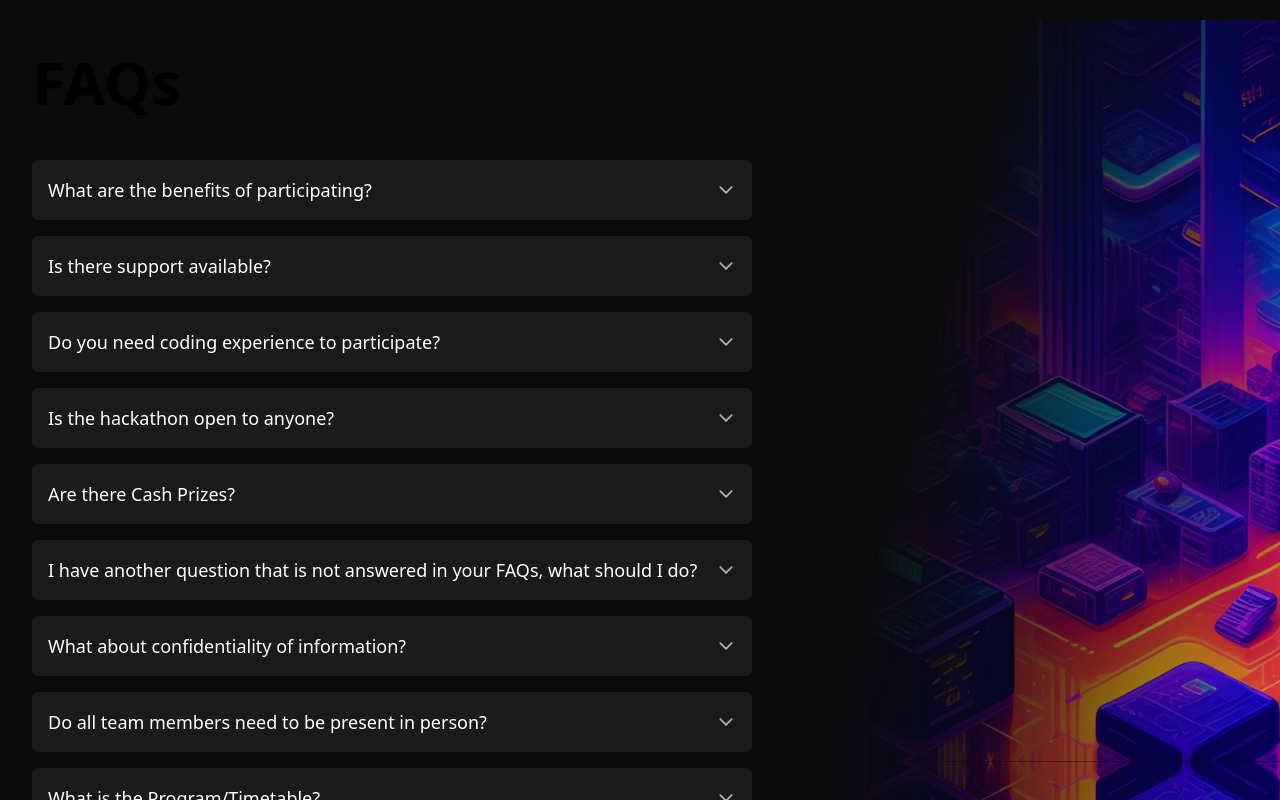
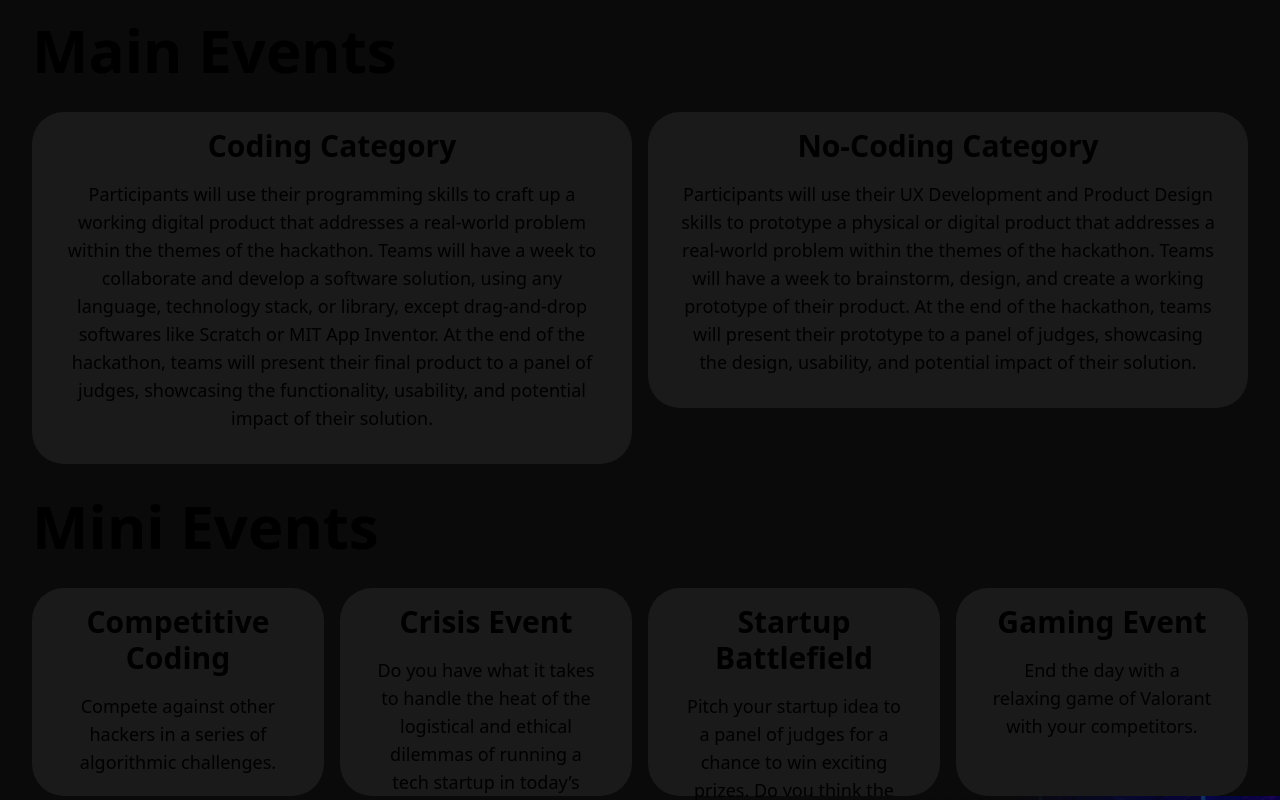
Before and after one commit to 0xPranavDoshi/TISBHacks, a Next.js app: page / in a window 1280 px wide. Shown: the part 780-1580 px from the top of the page. Built offline with nearby package versions, Linux system fonts and the light colour scheme.

Commit message:
added event details

```diff
--- a/pages/index.tsx
+++ b/pages/index.tsx
@@ -229,6 +229,50 @@ export default function Home() {
           </div>
         </div>
 
+        <div className='flex w-screen h-auto bg-primary'>
+          <div className='flex flex-col items-center justify-center w-full h-auto px-6 sm:px-8'>
+            <h1 className='w-full mb-8 text-6xl font-semibold text-left'>
+              Main Events
+            </h1>
+            <div className='flex flex-col items-start justify-center w-full h-auto gap-4 sm:flex-row'>
+              <MainEvent
+                title='Coding Category'
+                description='Participants will use their programming skills to craft up a working digital product that addresses a real-world problem within the themes of the hackathon. Teams will have a week to collaborate and develop a software solution, using any language, technology stack, or library, except drag-and-drop softwares like Scratch or MIT App Inventor. At the end of the hackathon, teams will present their final product to a panel of judges, showcasing the functionality, usability, and potential impact of their solution.'
+              />
+              <MainEvent
+                title='No-Coding Category'
+                description='Participants will use their UX Development and Product Design skills to prototype a physical or digital product that addresses a real-world problem within the themes of the hackathon. Teams will have a week to brainstorm, design, and create a working prototype of their product. At the end of the hackathon, teams will present their prototype to a panel of judges, showcasing the design, usability, and potential impact of their solution.'
+              />
+            </div>
+          </div>
+        </div>
+
+        <div className='flex w-screen h-auto mt-8 bg-primary'>
+          <div className='flex flex-col items-center justify-center w-full h-auto px-6 sm:px-8'>
+            <h1 className='w-full mb-8 text-6xl font-semibold text-left'>
+              Mini Events
+            </h1>
+            <div className='flex flex-col items-start justify-center w-full h-auto gap-4 sm:flex-row'>
+              <MiniEvent
+                title='Competitive Coding'
+                description='Compete against other hackers in a series of algorithmic challenges.'
+              />
+              <MiniEvent
+                title='Crisis Event'
+                description='Do you have what it takes to handle the heat of the logistical and ethical dilemmas of running a tech startup in today’s world?'
+              />
+              <MiniEvent
+                title='Startup Battlefield'
+                description='Pitch your startup idea to a panel of judges for a chance to win exciting prizes. Do you think the sharks will bite?'
+              />
+              <MiniEvent
+                title='Gaming Event'
+                description='End the day with a relaxing game of Valorant with your competitors.'
+              />
+            </div>
+          </div>
+        </div>
+
         <div className='absolute left-0 top-[90vh]' id='faqs'></div>
         <div className='flex items-start justify-between w-screen h-auto bg-primary'>
           <div className='flex flex-col items-start justify-start p-8'>
@@ -291,3 +335,33 @@ export default function Home() {
     </>
   )
 }
+
+const MiniEvent = ({
+  title,
+  description,
+}: {
+  title: string
+  description: string
+}) => {
+  return (
+    <div className='flex flex-col items-center justify-start w-full p-4 px-8 bg-gray rounded-[2rem] h-auto sm:h-52'>
+      <h2 className='text-3xl font-semibold text-center'>{title}</h2>
+      <p className='mt-4 text-lg text-center'>{description}</p>
+    </div>
+  )
+}
+
+const MainEvent = ({
+  title,
+  description,
+}: {
+  title: string
+  description: string
+}) => {
+  return (
+    <div className='flex flex-col items-center justify-start w-full pt-4 pb-8 px-8 bg-gray rounded-[2rem] h-auto sm:min-h-72'>
+      <h2 className='w-full text-3xl font-semibold text-center'>{title}</h2>
+      <p className='mt-4 text-lg text-center'>{description}</p>
+    </div>
+  )
+}
```
